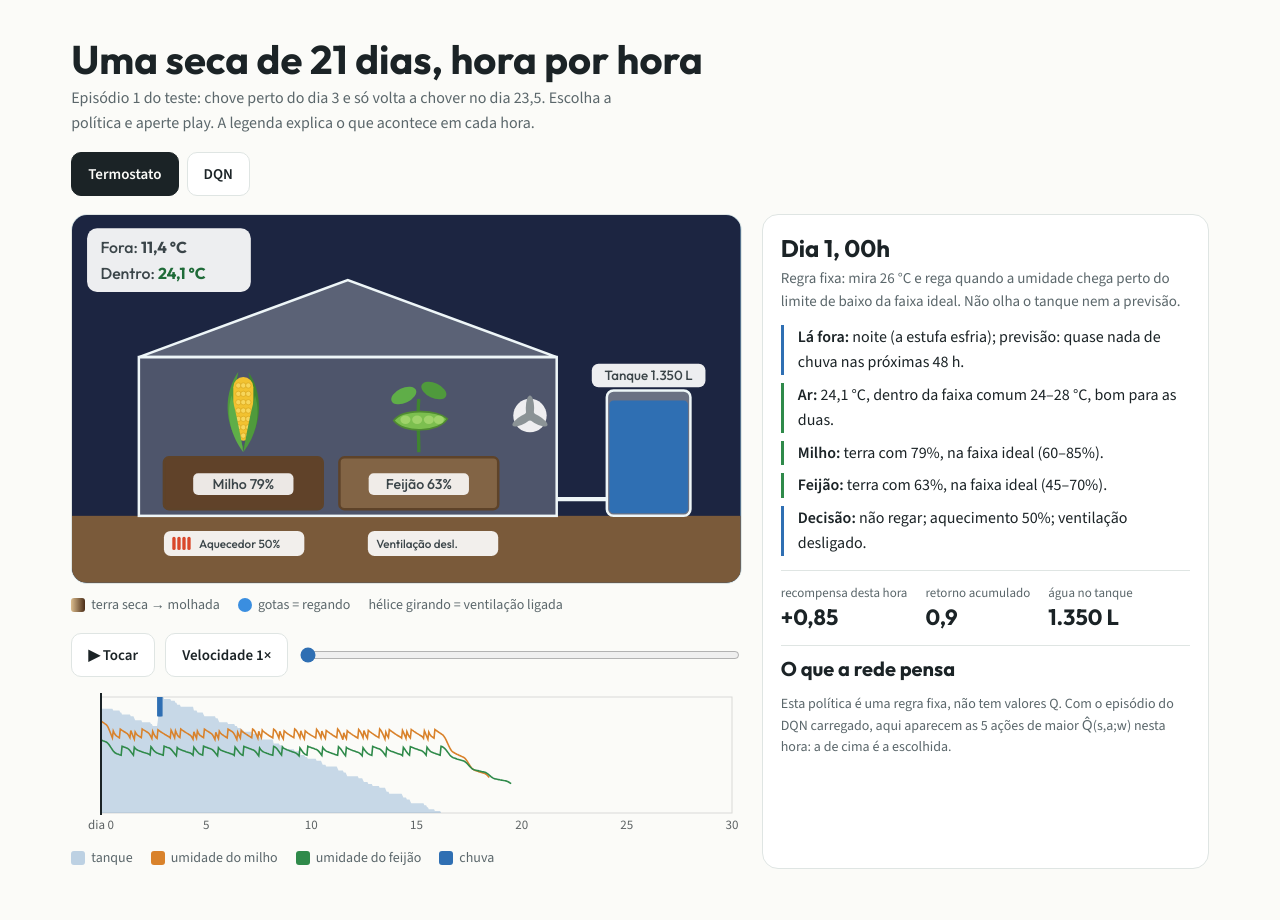
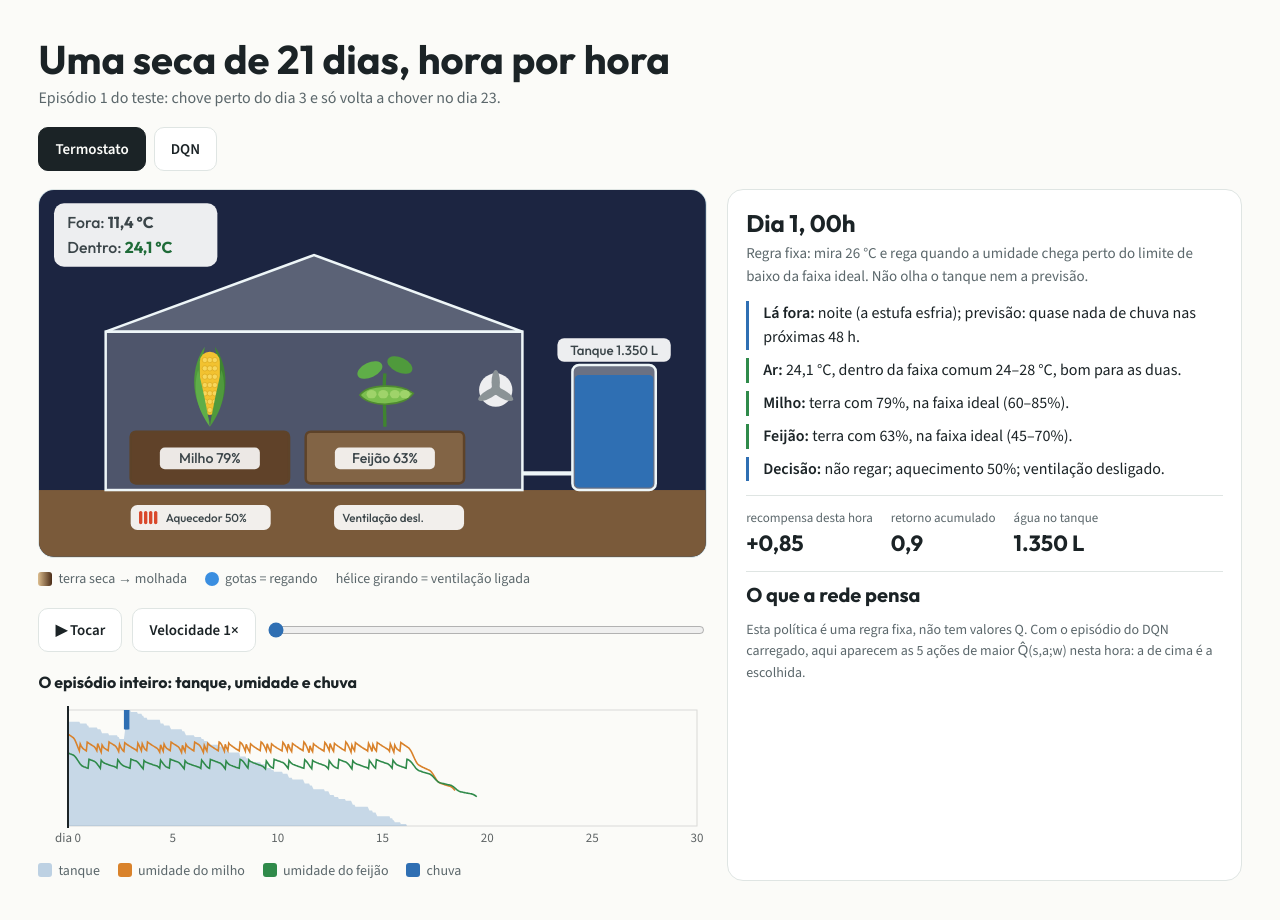
Before and after one commit to gabrielhca/agent-dedoverde, a plain HTML site: page docs/estufa/index.html in a window 1280 px wide. Drawn offline with nearby package versions, Linux system fonts and the light colour scheme.

Commit message:
Ajusta a página: mais larga, painel do DQN sem estourar, subtítulo enxuto e título no gráfico

```diff
--- a/docs/estufa/index.html
+++ b/docs/estufa/index.html
@@ -18,14 +18,14 @@
 body{margin:0;background:var(--bg);color:var(--ink);font:16px/1.55 "Source Sans 3",system-ui,sans-serif;overflow-x:clip}
 h1,h2{font-family:Outfit,system-ui,sans-serif;line-height:1.05;margin:0;text-wrap:balance}
 h1{font-size:clamp(28px,4vw,40px)}h2{font-size:20px;margin-bottom:8px}
-.band{padding:clamp(20px,3vw,40px) max(4vw,16px);max-width:1240px;margin:0 auto}
+.band{padding:clamp(20px,3vw,40px) max(3vw,16px);max-width:1480px;margin:0 auto}
 .sub{color:var(--mut);margin:6px 0 0;max-width:70ch}
 .eps{display:flex;flex-wrap:wrap;gap:8px;margin:16px 0 0}
 button,.file{font:600 15px "Source Sans 3",sans-serif;min-height:44px;padding:0 16px;border-radius:10px;border:1px solid var(--line);background:var(--card);color:var(--ink);cursor:pointer}
 button[aria-pressed=true]{background:var(--ink);color:var(--bg);border-color:var(--ink)}
 button:focus-visible,input:focus-visible,.file:focus-within{outline:3px solid var(--agua);outline-offset:2px}
 .file{display:inline-flex;align-items:center;gap:6px}.file input{position:absolute;opacity:0;width:1px;height:1px}
-.grid{display:grid;grid-template-columns:minmax(0,1.5fr) minmax(0,1fr);gap:20px;margin-top:18px}
+.grid{display:grid;grid-template-columns:minmax(0,1.3fr) minmax(0,1fr);gap:20px;margin-top:18px}
 @media(max-width:900px){.grid{grid-template-columns:minmax(0,1fr)}}
 .scene{border-radius:16px;overflow:hidden;border:1px solid var(--line);background:#9fd3f0}
 .scene svg{display:block;width:100%;height:auto}
@@ -41,11 +41,12 @@ button:focus-visible,input:focus-visible,.file:focus-within{outline:3px solid va
 .nums div{font-size:13px;color:var(--mut)}.nums strong{display:block;font:700 22px Outfit,sans-serif;color:var(--ink);white-space:nowrap}
 .ctrl{display:flex;flex-wrap:wrap;align-items:center;gap:10px;margin-top:16px}
 .ctrl input[type=range]{flex:1 1 220px;height:44px;accent-color:var(--agua)}
+.figtit{font:600 16px Outfit,system-ui,sans-serif;margin:18px 0 0}
 .fig{position:relative;height:150px;margin-top:8px;cursor:pointer}.fig>svg{position:absolute;inset:0;width:100%;height:100%}
 .leg{display:flex;flex-wrap:wrap;gap:6px 18px;font-size:14px;color:var(--mut);margin-top:10px}
 .leg span{display:inline-flex;align-items:center;gap:6px}.sw{width:14px;height:14px;border-radius:3px;display:inline-block}
 .q{margin-top:14px;padding-top:12px;border-top:1px solid var(--line)}
-.qrow{display:grid;grid-template-columns:minmax(0,10em) minmax(0,1fr) 3.5em;gap:8px;align-items:center;font-size:14px;margin:4px 0}
+.qrow{display:grid;grid-template-columns:minmax(0,13em) minmax(0,1fr) 3.5em;gap:8px;align-items:center;font-size:14px;margin:4px 0}
 .qbar{height:12px;border-radius:6px;background:var(--line)}.qbar i{display:block;height:100%;border-radius:6px;background:var(--mut)}
 .qrow.best .qbar i{background:var(--agua)}.qrow.best{font-weight:600}
 .qrow span:last-child{text-align:right;font-variant-numeric:tabular-nums}
@@ -59,7 +60,7 @@ button:focus-visible,input:focus-visible,.file:focus-within{outline:3px solid va
 <body>
 <div class="band">
   <h1>Uma seca de 21 dias, hora por hora</h1>
-  <p class="sub">Episódio 1 do teste: chove perto do dia 3 e só volta a chover no dia 23,5. Escolha a política e aperte play. A legenda explica o que acontece em cada hora.</p>
+  <p class="sub">Episódio 1 do teste: chove perto do dia 3 e só volta a chover no dia 23.</p>
   <div class="eps" id="eps" role="group" aria-label="Política"></div>
 
   <div class="grid">
@@ -75,6 +76,7 @@ button:focus-visible,input:focus-visible,.file:focus-within{outline:3px solid va
         <button id="vel">Velocidade 1×</button>
         <input type="range" id="slider" min="0" max="0" value="0" aria-label="Hora do episódio">
       </div>
+      <h2 class="figtit">O episódio inteiro: tanque, umidade e chuva</h2>
       <div class="fig" id="fig" title="Clique para pular para esse momento"><svg id="linha"></svg></div>
       <div class="leg">
         <span><i class="sw" style="background:#2f6fb3;opacity:.3"></i>tanque</span>
```
Also changed, not shown: web/estufa_modelo.html (+6 -4 lines).
